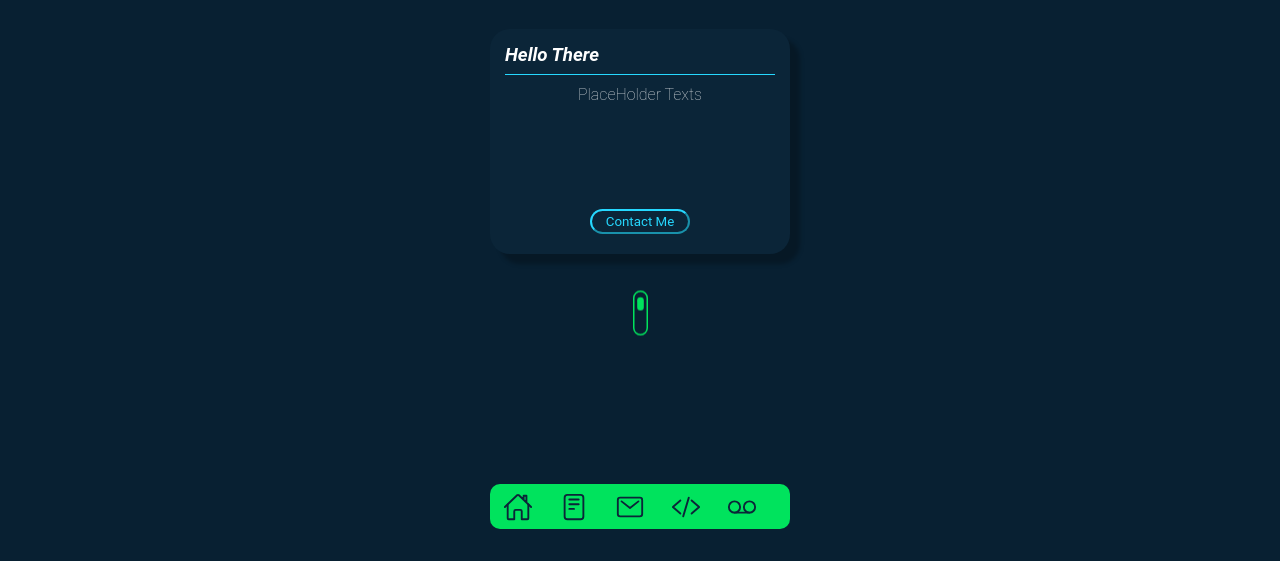
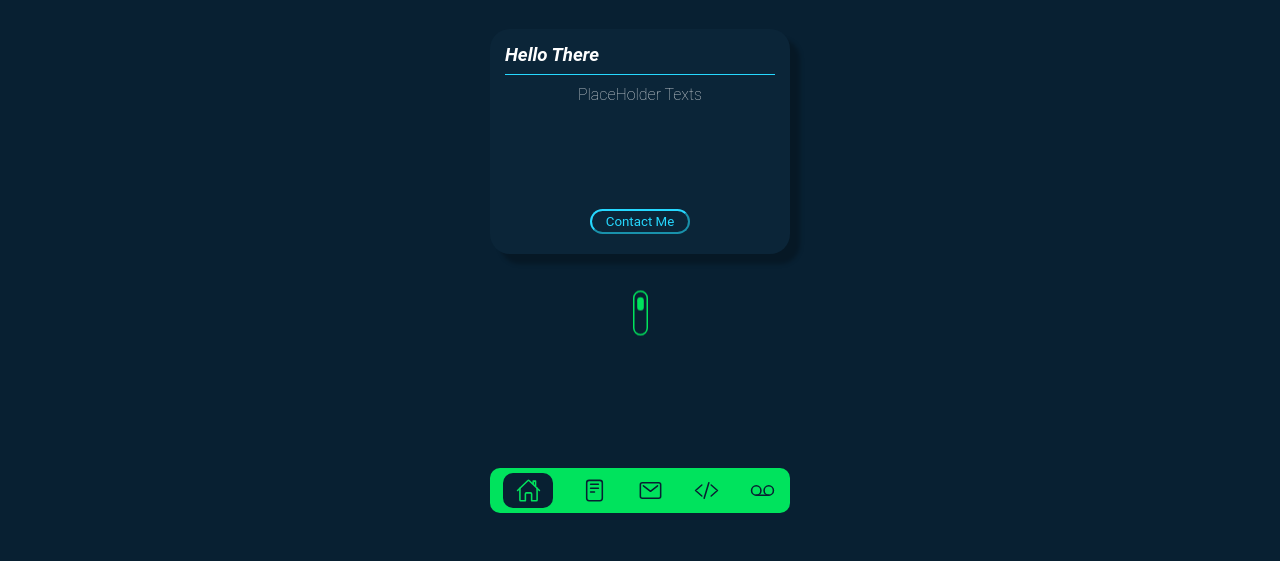
Before and after one commit to socalledJT/MyPortfolio-V3.0.1, a plain HTML site: page index.html in a window 1280 px wide. Shown: the part 239-800 px from the top of the page. Drawn offline with nearby package versions, Linux system fonts and the light colour scheme.

Commit message:
Finished 'Home' section and Nav-bar
The mobile version of the 'HOME' section and the nav-bar is completed.

```diff
--- a/CSS/style.scss
+++ b/CSS/style.scss
@@ -123,6 +123,8 @@ button:hover {
     .title-subtitle {
         min-width: 300px;
         max-width: 500px;
+        margin-left: auto;
+        margin-right: auto;
 
         .title {
             text-align: center;
@@ -206,102 +208,52 @@ button:hover {
     }
 }
 
-.nav-container {
+.navbar {
     position: fixed;
+    bottom: 3em;
+    left: 0;
     right: 0;
-    left: 0;
-    bottom: 0;
-    margin-bottom: 2em;
+    background-color: #00E35D;
+    width: 300px;
+    height: 45px;
+    display: flex;
     margin-left: auto;
     margin-right: auto;
-    width: 90%;
-
-
-    .nav-bar {
-        width: 300px;
-        height: 45px;
-        margin-left: auto;
-        margin-right: auto;
-        background-color: var(--nav-bar-color);
-        position: relative;
-        display: flex;
+    justify-content: space-around;
     align-items: center;
     border-radius: 10px;
+}
 
-        .navlist-container {
-            display: flex;
-            justify-content: space-between;
-            width: 280px;
+.navbar a {
     background: none;
-
-            .nav-list {
-                position: relative;
-
-                width: 100%;
-                background: none;
-                list-style: none;
-                z-index: 101;
-
-                a {
-                    position: relative;
     display: flex;
     justify-content: center;
     align-items: center;
-                    background: transparent;
-                    width: 100%;
+    width: 30px;
+    height: 30px;
+    border-radius: 50%;
 }
 
-
-                .nav-icon {
-                    position: relative;
-                    display: block;
+.navbar a.active {
+    background-color: #082032;
     width: 50px;
-                    height: 40px;
-                    text-align: center;
-                    background: none;
-                    color: var(--nav-icon-color);
-
-                    .icon {
-                        background: none;
-                        padding: 5px;
-                        width: 30px;
-                        height: 30px;
-                    }
-
-                    .icon:hover {
-                        color: var(--nav-bar-color);
-                        transition: 0.5s;
-                    }
-                }
-
-                .nav-icon:hover {
-                    background-color: var(--background-color);
+    height: 35px;
     border-radius: 10px;
     transition: 0.5s;
 }
 
+.navbar a i {
+    color: #082032;
+    background: none;
 }
 
-
-            .rectangle {
-                display: none;
-                position: absolute;
-                width: 50px;
-                height: 40px;
-                background: var(--background-color);
-                border-radius: 10px;
-                left: 3px;
-                margin-top: 2px;
-                top: 0;
-                z-index: 100;
+.navbar a.active i {
+    color: #00E35D;
+    transition: 0.5s;
 }
 
-            .rectangle.active {
-                display: block;
-                animation: fadeIn linear 0.5s;
+.icon {
+      width: 25px;
+      height: 25px;
+      background: none;
 }
-
-
-        }
-    }
-}
--- a/JS/main.js
+++ b/JS/main.js
@@ -1,16 +1,18 @@
-const icon = document.querySelector(".icon");
-const rectangle = document.querySelector(".rectangle");
+ // Get the navbar links
+ var navbarLinks = document.getElementsByClassName("navbar")[0].getElementsByTagName("a");
 
-icon.addEventListener("click", () =>{
-    icon.classList.toggle("active");
-    rectangle.classList.toggle("active");
-})
+ // Set the home icon as active by default
+ navbarLinks[0].classList.add("active");
 
-function avtiveLink() {
-    icon.forEach((item) =>
-    item.classList.remove('active'));
-    this.classList.add('active');
-}
+ // Add event listeners to each navbar link
+ for (var i = 0; i < navbarLinks.length; i++) {
+   navbarLinks[i].addEventListener("click", function() {
+     // Remove the "active" class from all links
+     for (var j = 0; j < navbarLinks.length; j++) {
+       navbarLinks[j].classList.remove("active");
+     }
 
-icon.forEach((item) =>
-item.addEventListener('click', activeLink));
+     // Add the "active" class to the clicked link
+     this.classList.add("active");
+   });
+ }
--- a/index.html
+++ b/index.html
@@ -54,49 +54,12 @@
         </div>
 
        <div class="nav-container">
-            <div class="nav-bar">
-                <ul class="navlist-container">
-                    <li class="nav-list">
-                        <a class="icon-link" href="#top">
-                            <span class="nav-icon">
-                                <ion-icon class="icon" name="home-outline"></ion-icon>
-                            </span>
-                        </a>
-                    </li>
-                    <li class="nav-list">
-                        <a class="icon-link" href="#top">
-                            <span class="nav-icon">
-                                <ion-icon class="icon" name="reader-outline"></ion-icon>
-                            </span>
-                        </a>
-                 </li>
-                    <li class="nav-list">
-                        <a class="icon-link" href="#top">
-                            <span class="nav-icon">
-                                <ion-icon class="icon" name="mail-outline"></ion-icon>
-                            </span>
-                        </a>
-                    </li>
-                    <li class="nav-list">
-                        <a class="icon-link" href="#top">
-                            <span class="nav-icon">
-                                <ion-icon class="icon" name="code-slash-outline"></ion-icon>
-                            </span>
-                        </a>
-                    </li>
-                    <li class="nav-list">
-                        <a class="icon-link" href="#top">
-                            <span class="nav-icon">
-                                <ion-icon class="icon" name="recording-outline"></ion-icon>
-                            </span>
-                         </a>
-                    </li>
-                    <div class="rectangle"></div>
-                </ul>
-            </div>
-
-            <div class="home-btn">
-
+            <div class="navbar">
+                <a href="#" class="active"><i class="fas fa-home"><ion-icon id="icon" class="icon" name="home-outline"></ion-icon></i></a>
+                <a href="#"><i class="fas fa-user"><ion-icon id="icon" class="icon" name="reader-outline"></ion-icon></i></a>
+                <a href="#"><i class="fas fa-envelope"><ion-icon id="icon" class="icon" name="mail-outline"></ion-icon></i></a>
+                <a href="#"><i class="fas fa-code"><ion-icon id="icon" class="icon" name="code-slash-outline"></ion-icon></i></a>
+                <a href="#"><i class="fas fa-film"><ion-icon id="icon" class="icon" name="recording-outline"></ion-icon></i></a>
             </div>
        </div>
 
```
Also changed, not shown: test.html (added, +66 -0 lines), CSS/style.css, 1 other file. Lines whose indentation alone changed are shown as unchanged.
